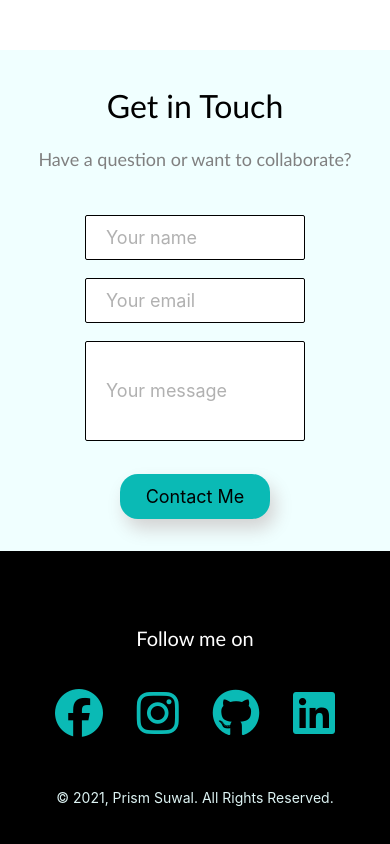
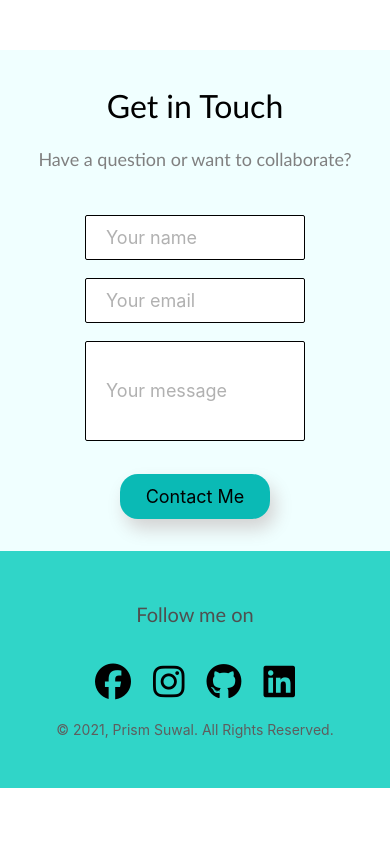
Before and after one commit to PrizmSuwal/portfolio, a React (Create React App) app: page / in a window 390 px wide. Shown: the part 2795-3639 px from the top of the page. After the commit the page ends 3583 px from the top, so only its background shows below. Built offline with nearby package versions, Linux system fonts and the light colour scheme.

Commit message:
Footer_Modified

```diff
--- a/src/components/Footer/Footer.css
+++ b/src/components/Footer/Footer.css
@@ -1,5 +1,5 @@
 .footer-container{
-  background-color: black;
+  background-color: #30d5c8;
   padding: 2rem 0 2rem;
   display: flex;
   flex-direction: column;
@@ -13,32 +13,65 @@
   align-items: center;
   width: 100%;
   max-width: 1000px;
-  margin: 40px auto auto auto;
+  margin: 3.8rem auto;
   flex-direction: column;
+  gap: 3.2rem;
 }
 
 .social-media-wrap p {
-  color: white;
+  color: 		#4f4f4f;
   font-family: 'Trebuchet MS', 'Lucinda Sans Unicode', 'Lucinda Grande',
   'Lucinda Sans', Arial, sans-serif;
-  font-size: 20px;
+  font-size: 22px;
+}
+
+.social-media-wrap img{
+  width: 4rem;
+  height: 4rem;
+  margin-bottom: 1.7rem;
 }
 
 .social-icons {
   display:flex;
   justify-content: space-between;
   align-items:center;
-  width: 280px;
-  margin-bottom: 50px;
-  margin-top: 20px;
+  width: 250px;
+  font-size: 12px;
 }
 
 .social-icon-link {
-  color:#0abab5;
+  color:black;
+}
+
+.social-icon-link:hover {
+  color:#004d4d;
 }
 
 .website-rights {
-  color: #ddf3f3;
-  margin-bottom: 10px;
+  color: #5e5e5e;
   text-align:center;
+  font-size: 16px;
 }
+
+@media only screen and (min-width: 340px) and (max-width: 760px) {
+  .social-media-wrap {
+    margin: 1rem auto;
+    gap: 1.2rem;
+  }
+
+  .social-media-wrap img{
+    margin-bottom: 0.9rem;
+  }
+
+  .social-media-wrap p {
+    font-size: 20px;
+  }
+
+  .social-icons {
+    width: 200px;
+  }
+
+  .website-rights {
+    font-size: 14px;
+  }
+}
```
